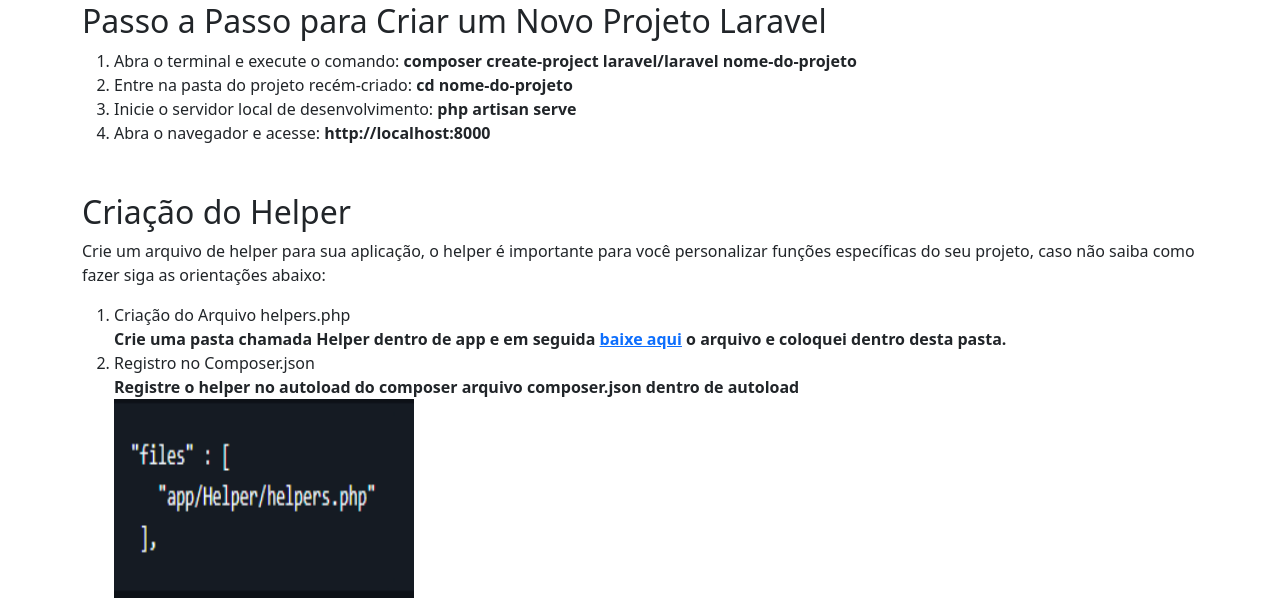
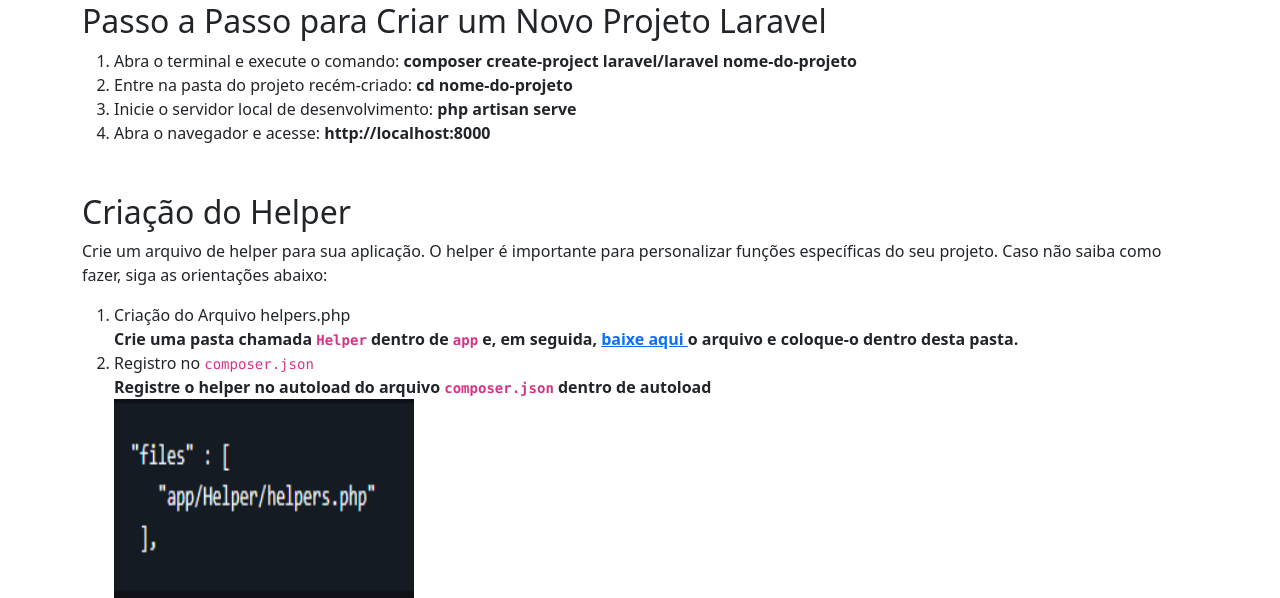
Before and after one commit to andersonlop/laraveldoc, a PHP site: page / in a window 1280 px wide. Shown: the part 348-946 px from the top of the page. Run offline with PHP 8.4, Linux system fonts and the light colour scheme.

Commit message:
Correções no layout

```diff
--- a/index.php
+++ b/index.php
@@ -14,8 +14,9 @@
 
 <body>
     <div class="container my-5">
+        <h1 class="mb-4">Guia Laravel</h1>
 
-        <h1 class="mb-4">Guia Laravel</h1>
+        <!-- Pré-requisitos -->
         <section class="mb-5">
             <h2>Pré-requisitos para Criar e Desenvolver um Projeto Laravel</h2>
             <p>Antes de começar a trabalhar com Laravel, certifique-se de ter os seguintes requisitos instalados:</p>
@@ -27,6 +28,8 @@
                     recomendado).</li>
             </ul>
         </section>
+
+        <!-- Criando um Novo Projeto Laravel -->
         <section class="mb-5">
             <h2>Passo a Passo para Criar um Novo Projeto Laravel</h2>
             <ol>
@@ -49,30 +52,33 @@
             </ol>
         </section>
 
+        <!-- Criação do Helper -->
         <section class="mb-5">
             <h2>Criação do Helper</h2>
             <p>
-                Crie um arquivo de helper para sua aplicação, o helper é importante para você personalizar funções
-                específicas
-                do seu projeto, caso não saiba como fazer siga as orientações abaixo:
+                Crie um arquivo de helper para sua aplicação. O helper é importante para personalizar funções
+                específicas do seu projeto. Caso não saiba como fazer, siga as orientações abaixo:
             </p>
-
             <ol>
                 <li>
-                    Criação do Arquivo helpers.php <br>
+                    Criação do Arquivo helpers.php
+                    <br>
                     <strong>
-                        Crie uma pasta chamada Helper dentro de app e em seguida <a
-                            href="https://drive.usercontent.google.com/u/0/uc?id=11hChm426c2DiavXsvUj_bVH1xiRCcLeR&export=download"
-                            target="_blank">baixe
-                            aqui</a> o arquivo e coloquei dentro desta pasta.
+                        Crie uma pasta chamada <code>Helper</code> dentro de <code>app</code> e, em seguida,
+                        <a href="https://drive.usercontent.google.com/u/0/uc?id=11hChm426c2DiavXsvUj_bVH1xiRCcLeR&export=download"
+                            target="_blank">
+                            baixe aqui
+                        </a> o arquivo e coloque-o dentro desta pasta.
                     </strong>
                 </li>
                 <li>
-                    Registro no Composer.json <br>
-                    <strong>Registre o helper no autoload do composer arquivo composer.json dentro de
+                    Registro no <code>composer.json</code>
+                    <br>
+                    <strong>Registre o helper no autoload do arquivo <code>composer.json</code> dentro de
                         autoload</strong>
                     <br>
-                    <img src="images/registro_helper.png" width="300" height="200">
+                    <img src="images/registro_helper.png" width="300" height="200"
+                        alt="Registro do helper no composer.json">
                 </li>
                 <li>
                     Atualização do Composer:
@@ -81,6 +87,7 @@
             </ol>
         </section>
 
+        <!-- Executando Projeto Laravel Clonado -->
         <section class="mb-5">
             <h2>Passo a Passo para Executar um Projeto Laravel Clonado do GitHub</h2>
             <ol>
@@ -104,7 +111,9 @@
                     Gere a chave da aplicação:
                     <strong>php artisan key:generate</strong>
                 </li>
-                <li>Configure as informações do banco de dados no arquivo <code>.env</code>.</li>
+                <li>
+                    Configure as informações do banco de dados no arquivo <code>.env</code>.
+                </li>
                 <li>
                     Execute as migrações para criar as tabelas no banco de dados:
                     <strong>php artisan migrate</strong>
@@ -116,7 +125,7 @@
             </ol>
         </section>
 
-
+        <!-- Comandos Laravel Organizados -->
         <h1 class="mb-4">Comandos Laravel Organizados</h1>
         <p class="text-muted">Clique no botão "Copiar" para copiar os comandos para sua área de transferência.</p>
 
@@ -124,6 +133,7 @@
             <!-- Categorias e comandos serão carregados dinamicamente aqui -->
         </div>
     </div>
+
 
     <script>
     // const commandCategories = {
```
